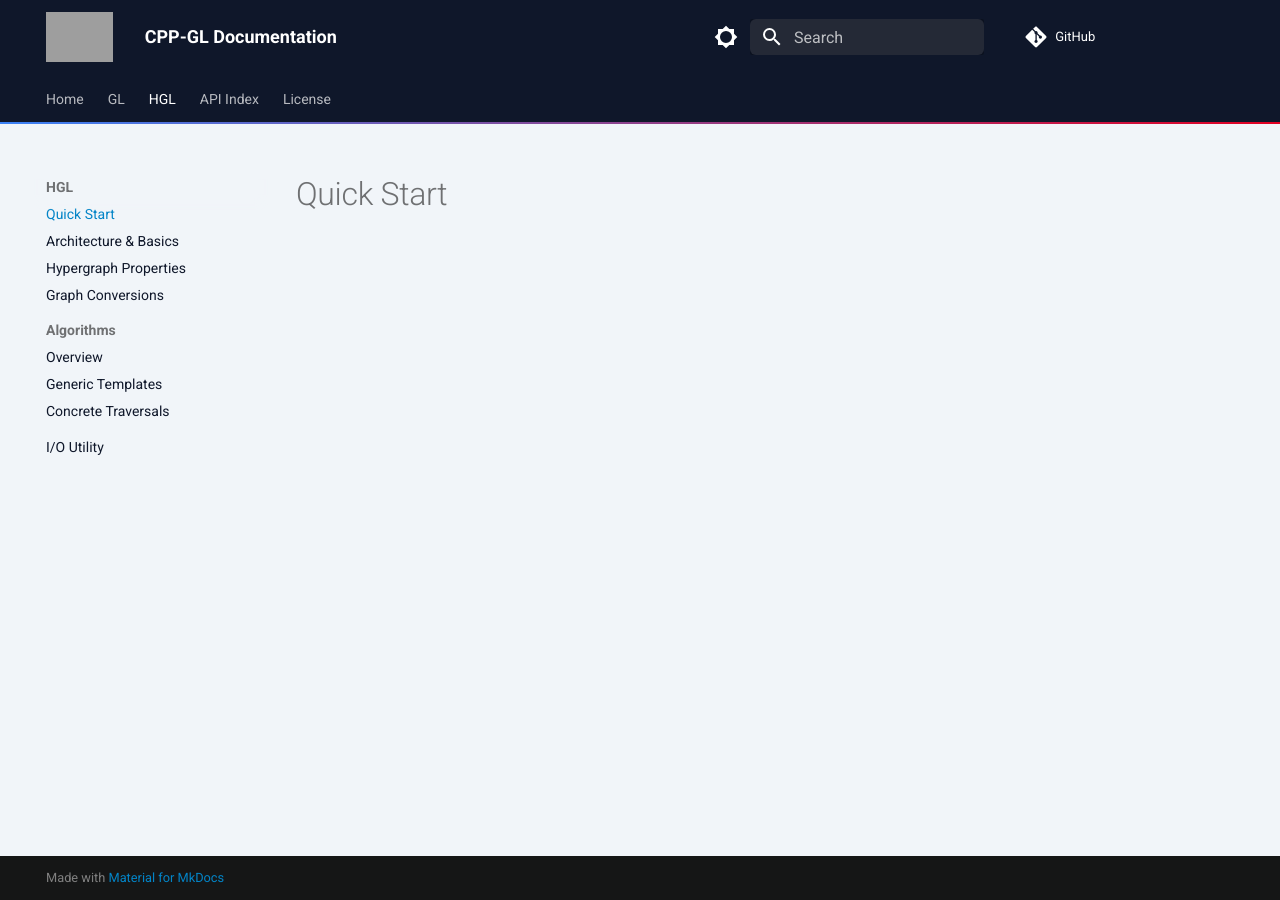
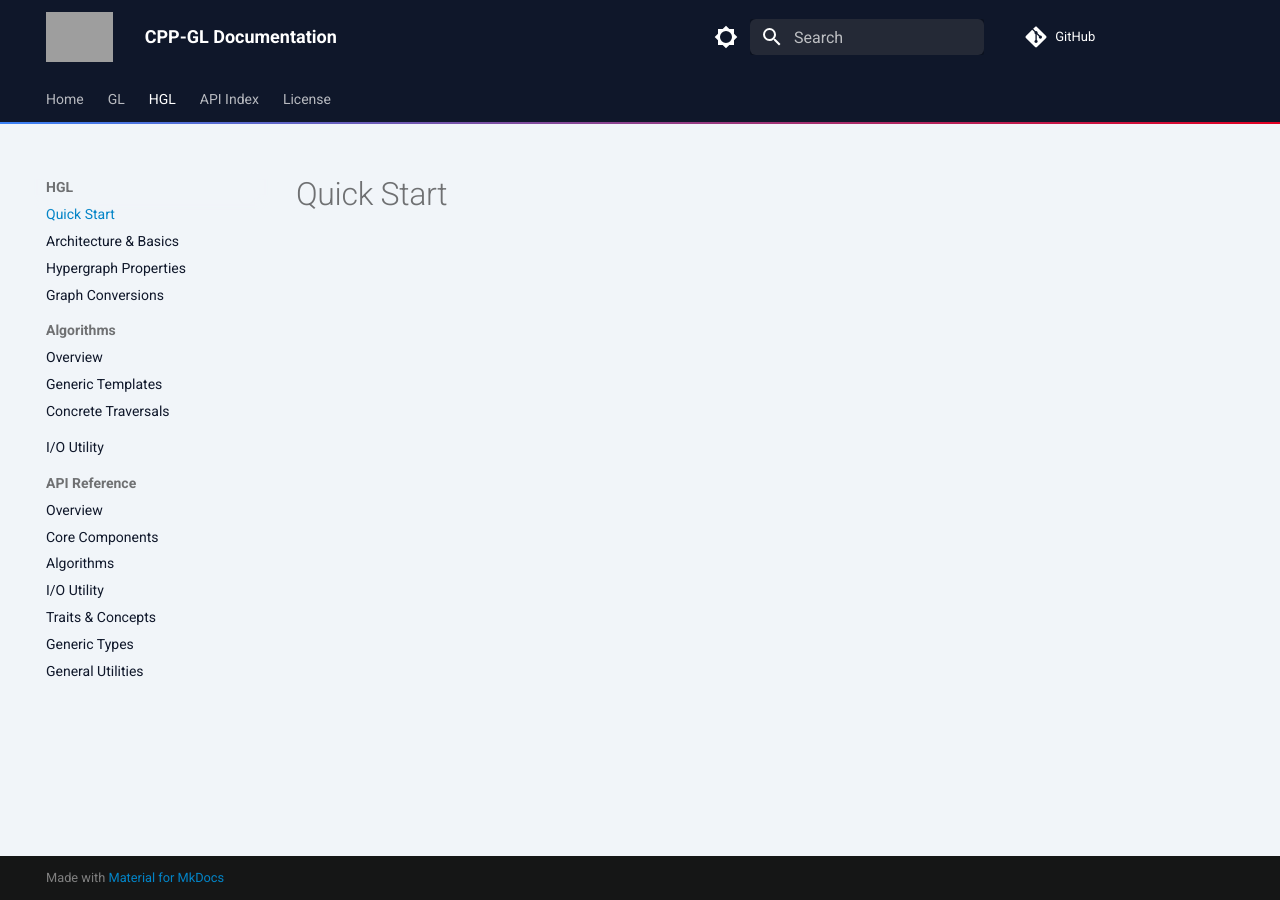
Before and after one commit to SpectraL519/cpp-gl, an MkDocs documentation site: the page built from docs/hgl/quick_start.md, in a window 1280 px wide. Built offline with MkDocs 1.6.1 and Material for MkDocs 9.7.7, drawn with Linux system fonts in a browser that asks for light colours; comment, search, counter and statistics services are not loaded; the version menu is left out; grey boxes are pictures that could not be loaded.

Commit message:
init hgl groups + first hgl doc comments

```diff
--- a/mkdocs.yml
+++ b/mkdocs.yml
@@ -36,6 +36,14 @@ nav:
           - Generic Templates: hgl/algorithms/templates.md
           - Concrete Traversals: hgl/algorithms/traversal.md
       - I/O Utility: hgl/io.md
+      - API Reference:
+          - Overview: cpp-gl/group__HGL.md
+          - Core Components: cpp-gl/group__HGL-Core.md
+          - Algorithms: cpp-gl/group__HGL-Algorithm.md
+          - I/O Utility: cpp-gl/group__HGL-IO.md
+          - Traits & Concepts: cpp-gl/group__HGL-Traits.md
+          - Generic Types: cpp-gl/group__HGL-Types.md
+          - General Utilities: cpp-gl/group__HGL-Util.md
   - API Index:
       - Modules: cpp-gl/modules.md
       - Classes & Structs: cpp-gl/annotated.md
```
Also changed, not shown: 9 other files.
